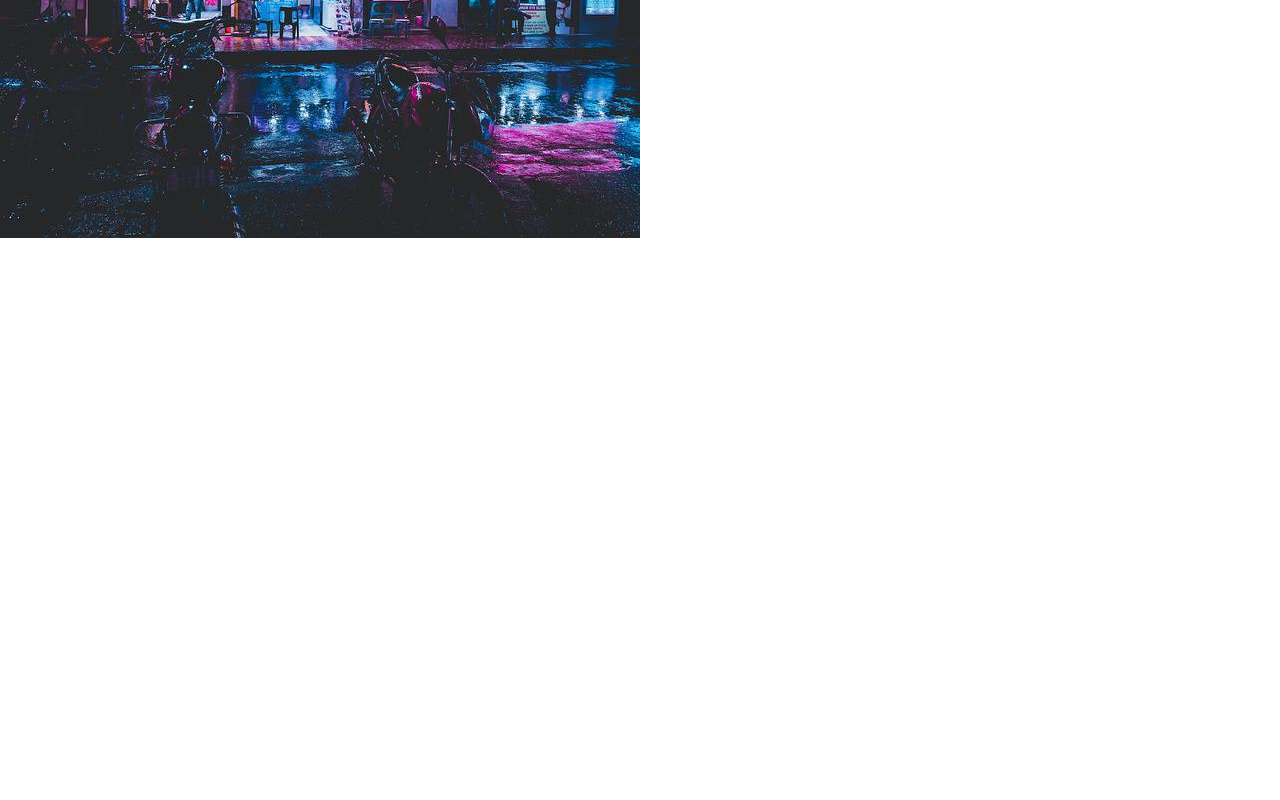
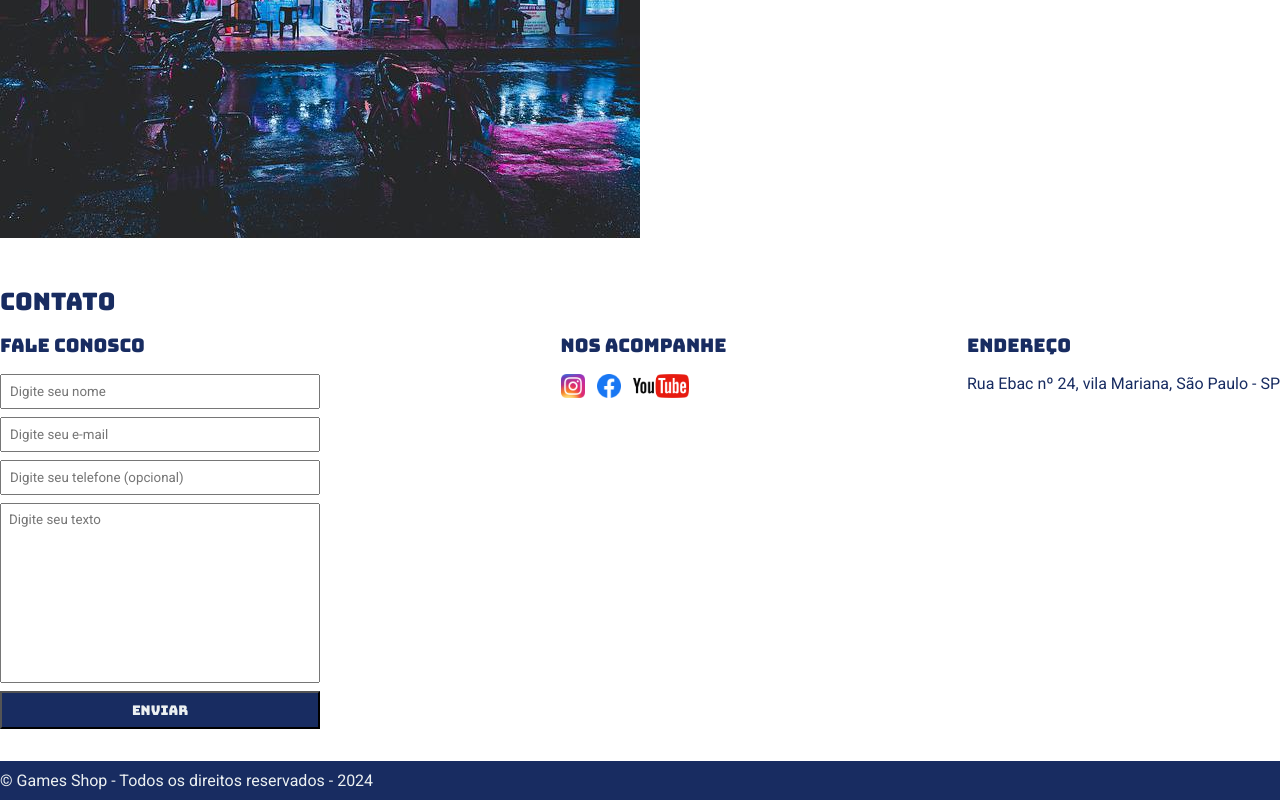
Before and after one commit to lohancosta/desafio-games-shop, a plain HTML site: page index.html in a window 1280 px wide. Shown: the part 341-1141 px from the top of the page. Before the commit the page ends 800 px from the top, so only its background shows below. Drawn offline with Linux system fonts and the light colour scheme.

Commit message:
commit initial

```diff
--- a/index.html
+++ b/index.html
@@ -20,14 +20,14 @@
         <h1>Games Shop</h1>
         <nav>
           <ul>
-            <li><a href="#">Sobre a loja</a></li>
-            <li><a href="#">Contato</a></li>
+            <li><a href="about">Sobre a loja</a></li>
+            <li><a href="contato">Contato</a></li>
           </ul>
         </nav>
       </div>
     </header>
 
-    <section>
+    <section id="about">
       <div class="container">
         <img class="fachada" src="images/loja.jpg" alt="Fachada de lojas" />
         <div>
@@ -52,5 +52,60 @@
         </div>
       </div>
     </section>
+
+    <section id="contato">
+      <div class="container">
+        <h2>Contato</h2>
+        <div class="contato-metodos">
+          <div>
+            <h3>Fale conosco</h3>
+            <form action="#">
+              <input type="text" placeholder="Digite seu nome" required />
+              <input type="email" placeholder="Digite seu e-mail" required />
+              <input type="tel" placeholder="Digite seu telefone (opcional)" />
+              <textarea
+                name="text"
+                id="text"
+                cols="30"
+                rows="10"
+                placeholder="Digite seu texto"
+                required
+              ></textarea>
+              <button type="submit">Enviar</button>
+            </form>
+          </div>
+          <div>
+            <h3>Nos acompanhe</h3>
+            <ul class="social-links">
+              <li>
+                <a href="#">
+                  <img src="images/instagram.png" alt="Logo do Instagram" />
+                </a>
+              </li>
+              <li>
+                <a href="#">
+                  <img src="images/facebook.png" alt="Logo do Facebook" />
+                </a>
+              </li>
+              <li>
+                <a href="#">
+                  <img src="images/youtube.png" alt="Logo do Youtube" />
+                </a>
+              </li>
+            </ul>
+          </div>
+          <div>
+            <h3>Endereço</h3>
+            <p>Rua Ebac nº 24, vila Mariana, São Paulo - SP</p>
+          </div>
+        </div>
+      </div>
+    </section>
+
+    <footer>
+      <div class="container">
+        <p>&copy; Games Shop - Todos os direitos reservados - 2024</p>
+      </div>
+    </footer>
   </body>
 </html>
--- a/style.css
+++ b/style.css
@@ -5,11 +5,16 @@
 }
 
 header,
-section h2 {
+section h2,
+section h3,
+form button {
   font-family: "Bungee", sans-serif;
+  font-weight: normal;
 }
 
-body {
+body,
+input,
+textarea {
   font-family: "Roboto", sans-serif;
 }
 
@@ -17,11 +22,6 @@ header {
   padding: 16px 0;
   background-color: #182c61;
   color: #ecf0f1;
-}
-
-header h1,
-secrion h2 {
-  font-weight: normal;
 }
 
 header nav li {
@@ -77,3 +77,67 @@ section p {
 .fachada {
   margin-right: 32px;
 }
+
+.social-links img {
+  height: 24px;
+}
+
+.social-links li {
+  display: inline;
+  margin-right: 8px;
+}
+
+.social-links li a {
+  text-decoration: none;
+}
+
+#contato .container {
+  display: block;
+}
+
+.contato-metodos {
+  display: flex;
+  justify-content: space-between;
+}
+
+form input,
+form textarea,
+form button {
+  display: block;
+  width: 320px;
+  margin-bottom: 8px;
+  padding: 8px;
+}
+
+form textarea {
+  resize: none;
+  height: 180px;
+}
+
+section h3 {
+  margin-bottom: 16px;
+}
+
+form button,
+button:visited {
+  background-color: #182c61;
+  color: #ecf0f1;
+  cursor: pointer;
+}
+
+form button:hover {
+  border-width: 3px;
+  background-color: #ecf0f1;
+  color: #182c61;
+}
+
+input:focus,
+textarea:focus {
+  outline-color: #182c61;
+}
+
+footer {
+  background-color: #182c61;
+  color: #ecf0f1;
+  padding: 10px 0;
+}
```
